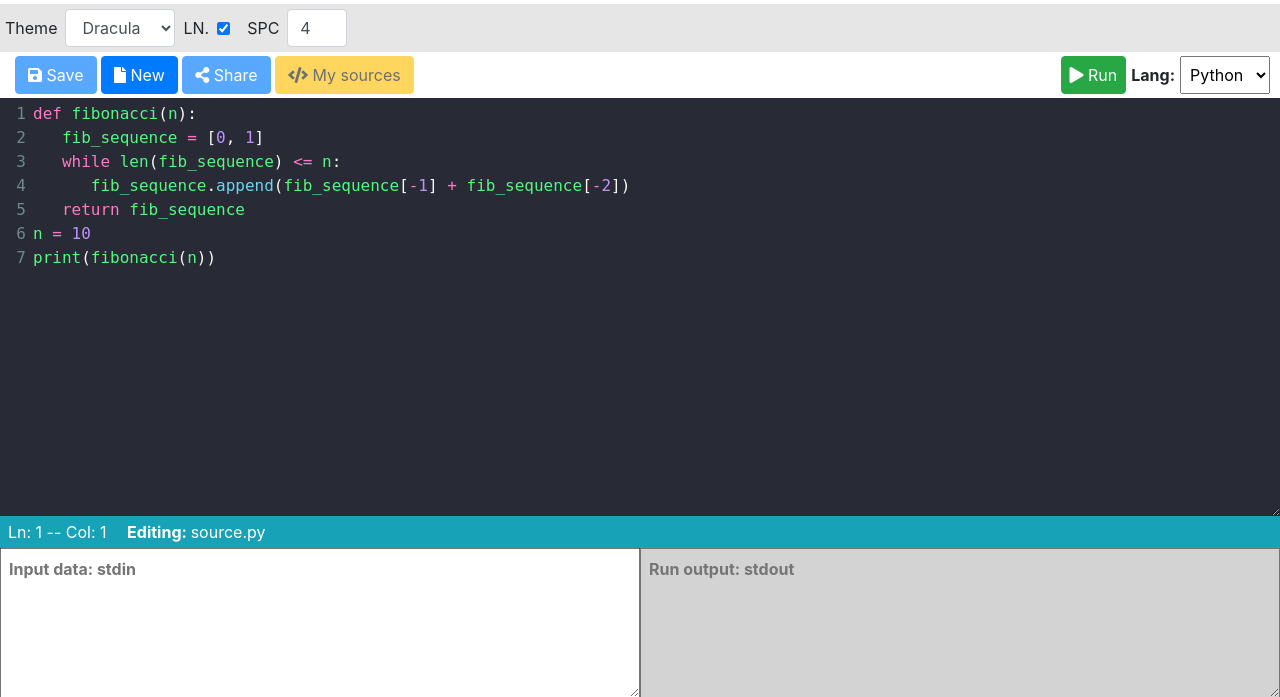
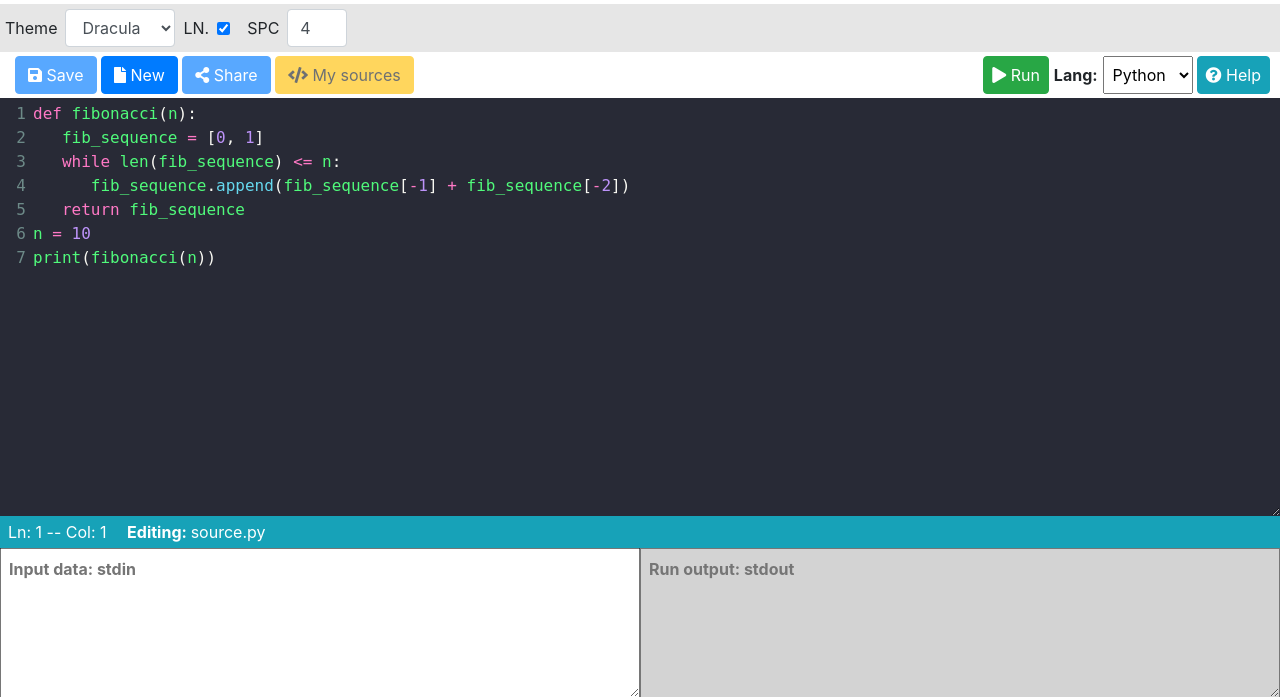
Before and after one commit to viniciuscgp/sprint3_front, a Flask app: page / in a window 1280 px wide. Shown: the part 56-753 px from the top of the page. Run offline with Flask 3, Linux system fonts and the light colour scheme; some libraries are stand-ins or nearby versions.

Commit message:
-Added a help button -Bug fixed

```diff
--- a/app/static/js/editor.js
+++ b/app/static/js/editor.js
@@ -39,6 +39,13 @@
     ".java": "java"
 }
 
+const help = {
+    "python": python_help,
+    "c": c_help,
+    "java": java_help
+
+}
+
 function setup_all() {
     var elem_lang = document.getElementById("lang");
     var elem_theme = document.getElementById("theme");
@@ -51,6 +58,7 @@
     var elem_btn_new = document.getElementById("btn_new");
     var elem_btn_share = document.getElementById("btn_share");
     var elem_btn_mysources = document.getElementById("btn_mysources");
+    var elem_btn_help = document.getElementById("btn_help");
 
     activate_menu(0);
 
@@ -68,6 +76,7 @@
     elem_btn_new.addEventListener("click", new_code);
     elem_btn_share.addEventListener("click", share_twitter);
     elem_btn_mysources.addEventListener("click", show_sources);
+    elem_btn_help.addEventListener("click", show_help);
 
 
     myCodeMirror = CodeMirror.fromTextArea(elem_code, {
@@ -436,3 +445,28 @@
 
     myCodeMirror.setValue(code.join("\n"));
 }
+
+function getSelectedText() {
+    return myCodeMirror.getSelection();
+}
+
+function show_help() {
+    let lang = document.getElementById('lang').value.toLowerCase();
+
+    if (lang) help[lang](getSelectedText());
+}
+
+function python_help(to_search) {
+    let query = "python reference " + to_search;
+    window.open("https://www.google.com/search?q=" + query, "_blank");
+}
+
+function c_help(to_search) {
+    let query = to_search;
+    window.open("https://cplusplus.com/reference/cstdio/" + query, "_blank");
+}
+
+function java_help(to_search) {
+    let query = "java language " + to_search;
+    window.open("https://www.google.com/search?q=" + query, "_blank");
+}
--- a/app/templates/editor.html
+++ b/app/templates/editor.html
@@ -27,35 +27,40 @@
 <!-- TOOL BAR -->
 <div class="container-fluid d-flex flex-row justify-content-between">
     <div class="">
-        <button id="btn_save" class="btn btn-primary" disabled>
+        <button id="btn_save" class="btn btn-primary" disabled title="Save you source code">
             <i class="fas fa-save"></i> <span class="d-none d-sm-inline">Save</span>
         </button>
 
-        <button id="btn_new" class="btn btn-primary">
+        <button id="btn_new" class="btn btn-primary" title="New source code">
             <i class="fas fa-file"></i> <span class="d-none d-sm-inline">New</span>
         </button>
 
-        <button id="btn_share" class="btn btn-primary" disabled>
+        <button id="btn_share" class="btn btn-primary" disabled title="Share you creation">
             <i class="fas fa-share-alt"></i> <span class="d-none d-sm-inline">Share</span>
         </button>
 
         <button id="btn_mysources" class="btn btn-warning" type="button" data-toggle="collapse" data-target="#mySources"
-            aria-expanded="false" aria-controls="mySources">
+            aria-expanded="false" aria-controls="mySources" title="Show all your saved source">
             <i class="fas fa-code"></i> <span class="d-none d-sm-inline">My sources</span>
         </button>
     </div>
 
     <div class="form-row">
-        <button class="cols btn btn-success px-2" disabled id="run">
+        <button class="cols btn btn-success px-2" disabled id="run" title="Run your code">
             <i class="fas fa-play"></i> <span class="d-none d-sm-inline">Run</span>
         </button>
 
         <label class="col-form-label font-weight-bold d-none d-sm-inline">Lang: </label>
-        <select class="col" style="width: 90px" id="lang">
+        <select class="col" style="width: 90px" id="lang" title="Select the language">
             <option value="python">Python</option>
             <option value="c">C</option>
             <option value="java">Java</option>
         </select>
+
+        <!-- Botão de Help adicionado -->
+        <button class="ml-1 cols btn btn-info px-2" id="btn_help" title="Show help about text selected in the editor">
+            <i class="fas fa-question-circle"></i> <span class="d-none d-sm-inline">Help</span>
+        </button>
     </div>
 
 </div>
```
Also changed, not shown: readme.md, 1 other file.
